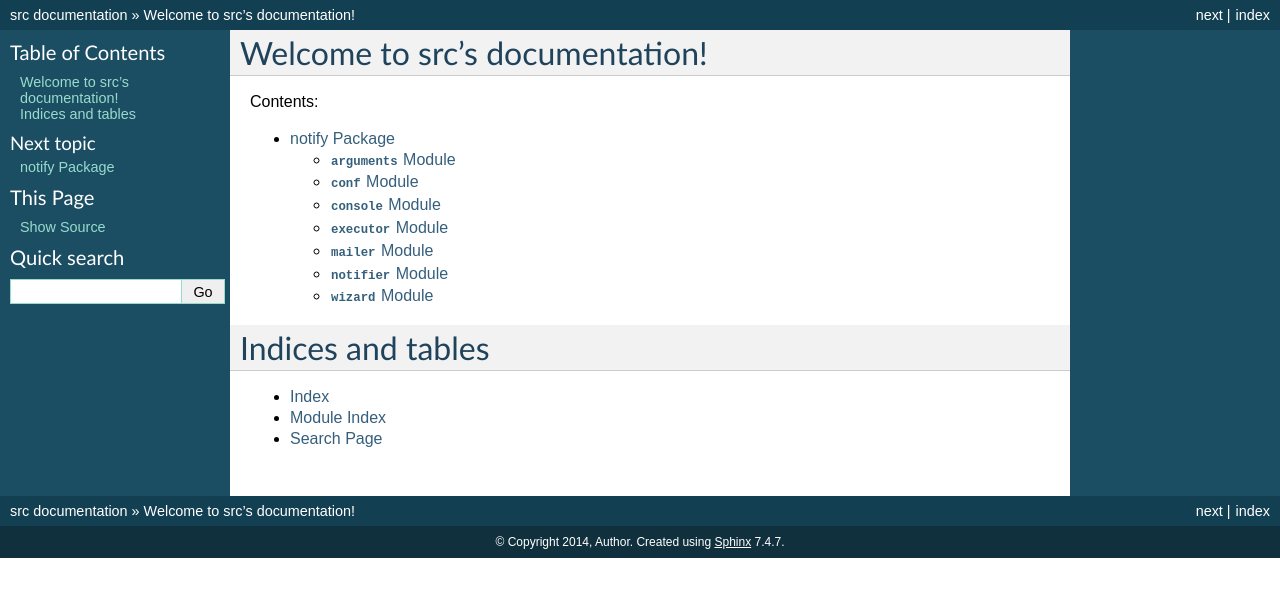
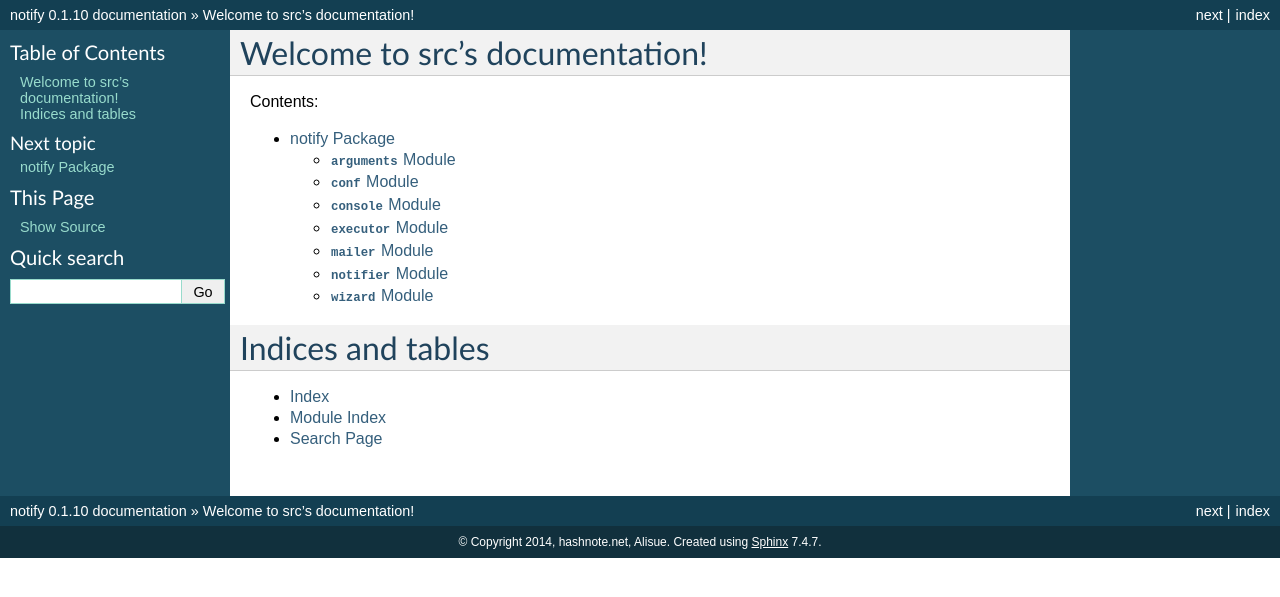
Before and after one commit to lambdalisue/notify, a Sphinx documentation site: the page built from docs/index.rst, in a window 1280 px wide. Shown: the top 597 px of the page. Built offline with Sphinx 7.4.7, drawn with Linux system fonts in a browser that asks for light colours; the version number is read from the project's files by our own code.

Commit message:
Add appropriate information to conf.py

```diff
--- a/docs/conf.py
+++ b/docs/conf.py
@@ -18,6 +18,8 @@ import sys, os
 # documentation root, use os.path.abspath to make it absolute, like shown here.
 BASE_DIR = os.path.dirname(os.path.dirname(__file__))
 sys.path.insert(0, os.path.abspath(os.path.join(BASE_DIR, 'src')))
+
+import notify
 
 # -- General configuration -----------------------------------------------------
 
@@ -41,15 +43,15 @@ source_suffix = '.rst'
 master_doc = 'index'
 
 # General information about the project.
-project = u'src'
-copyright = u'2014, Author'
+project = u'notify'
+copyright = u'2014, hashnote.net, Alisue'
 
 # The version info for the project you're documenting, acts as replacement for
 # |version| and |release|, also used in various other places throughout the
 # built documents.
 #
 # The short X.Y version.
-version = ''
+version = notify.version
 # The full version, including alpha/beta/rc tags.
 release = ''
 
@@ -165,7 +167,7 @@ html_static_path = ['_static']
 #html_file_suffix = None
 
 # Output file base name for HTML help builder.
-htmlhelp_basename = 'srcdoc'
+htmlhelp_basename = 'notifydoc'
 
 
 # -- Options for LaTeX output --------------------------------------------------
@@ -184,8 +186,8 @@ latex_elements = {
 # Grouping the document tree into LaTeX files. List of tuples
 # (source start file, target name, title, author, documentclass [howto/manual]).
 latex_documents = [
-  ('index', 'src.tex', u'src Documentation',
-   u'Author', 'manual'),
+  ('index', 'notify.tex', u'notify Documentation',
+   u'Alisue', 'manual'),
 ]
 
 # The name of an image file (relative to this directory) to place at the top of
@@ -214,8 +216,8 @@ latex_documents = [
 # One entry per manual page. List of tuples
 # (source start file, name, description, authors, manual section).
 man_pages = [
-    ('index', 'src', u'src Documentation',
-     [u'Author'], 1)
+    ('index', 'notify', u'notify Documentation',
+     [u'Alisue'], 1)
 ]
 
 # If true, show URL addresses after external links.
@@ -228,8 +230,8 @@ man_pages = [
 # (source start file, target name, title, author,
 #  dir menu entry, description, category)
 texinfo_documents = [
-  ('index', 'src', u'src Documentation',
-   u'Author', 'src', 'One line description of project.',
+  ('index', 'notify', u'notify Documentation',
+   u'Alisue', 'notify', 'One line description of project.',
    'Miscellaneous'),
 ]
 
@@ -246,10 +248,10 @@ texinfo_documents = [
 # -- Options for Epub output ---------------------------------------------------
 
 # Bibliographic Dublin Core info.
-epub_title = u'src'
-epub_author = u'Author'
-epub_publisher = u'Author'
-epub_copyright = u'2014, Author'
+epub_title = u'notify'
+epub_author = u'Alisue'
+epub_publisher = u'Alisue'
+epub_copyright = u'2014, hashnote.net, Alisue'
 
 # The language of the text. It defaults to the language option
 # or en if the language is not set.
```
